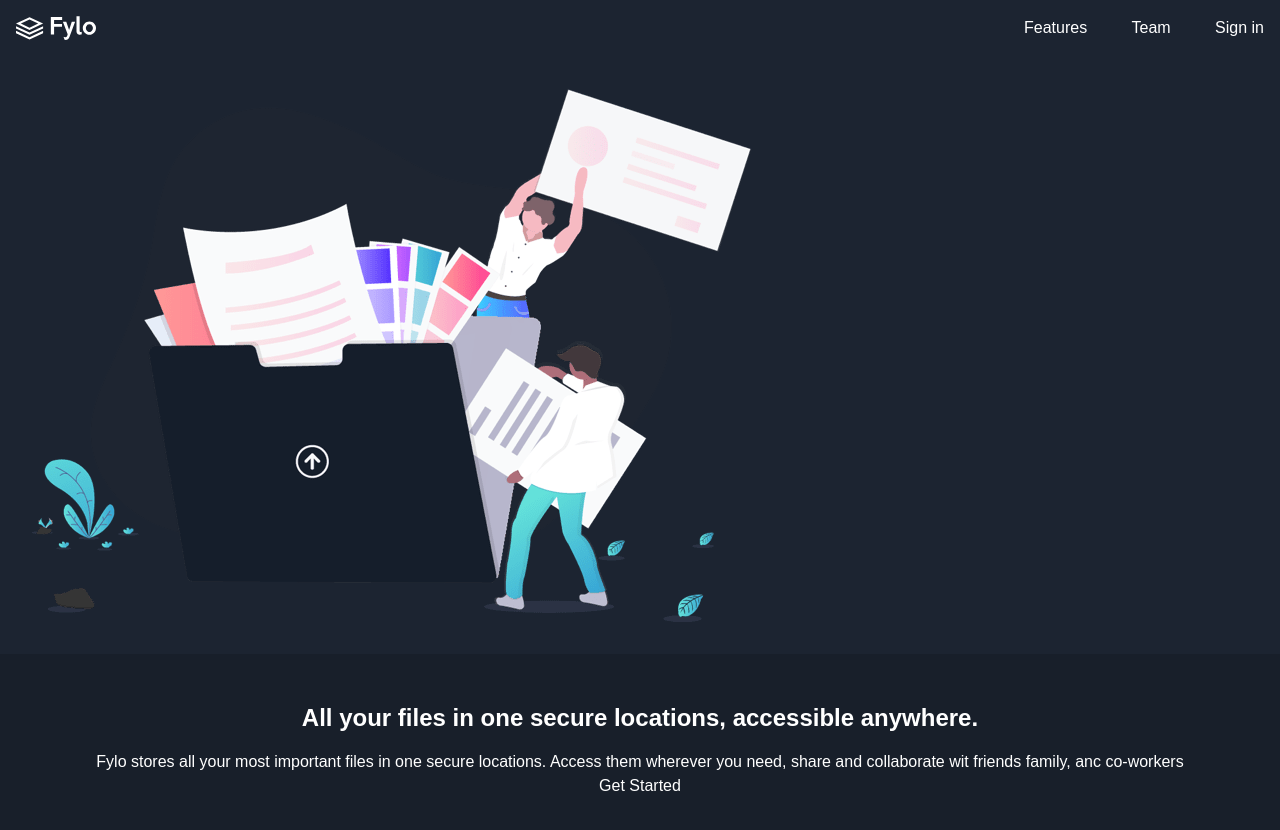
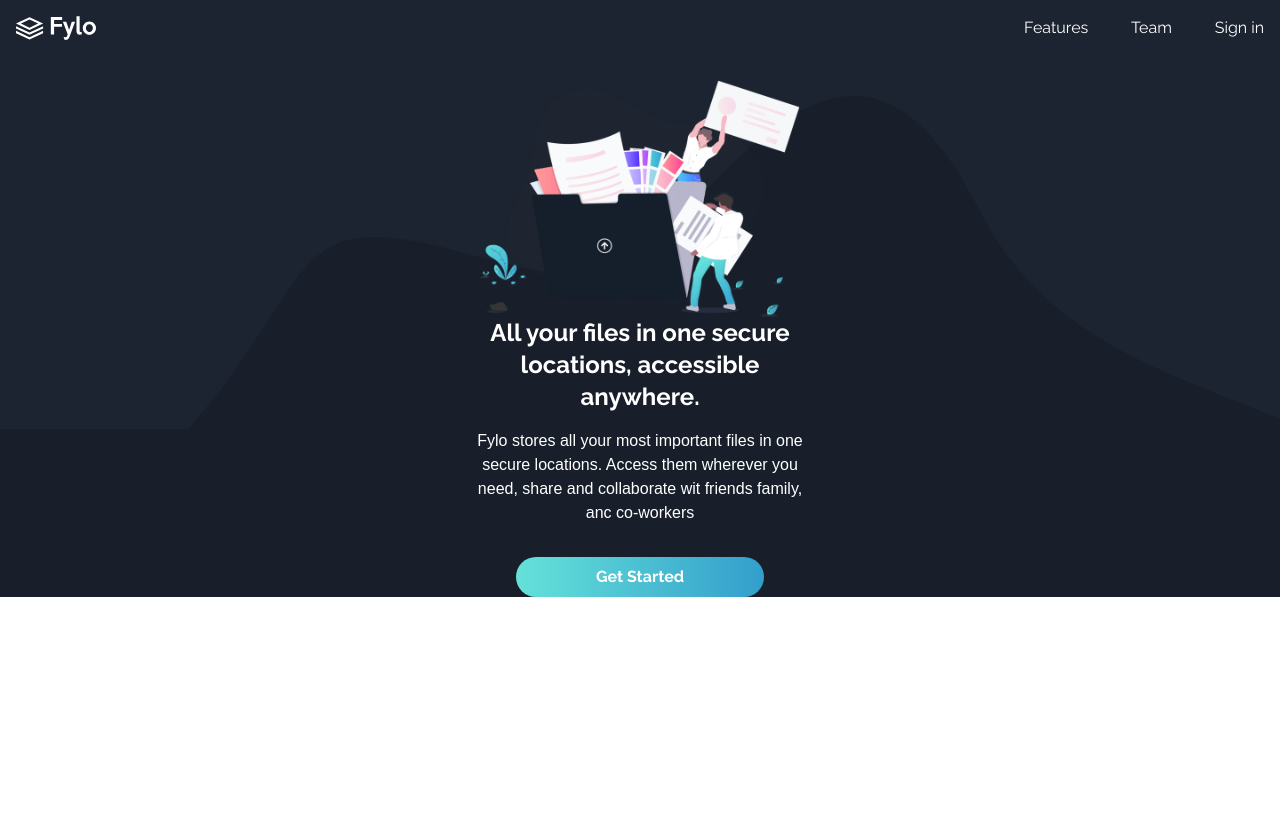
Before and after one commit to mmustaphak/fylo-dark-theme-landing-page, a React (Vite) app: page / in a window 1280 px wide. After the commit the page ends 800 px from the top, so only its background shows below. Built offline with nearby package versions, Linux system fonts and the light colour scheme.

Commit message:
Used raleway font on nav, headers and call to action

```diff
--- a/src/components/Hero.jsx
+++ b/src/components/Hero.jsx
@@ -1,15 +1,13 @@
 import illustrationIntro from "../assets/illustration-intro.png"
 
-const Hero = ()=>{
-    return(
-        <main className={"bg-intro"}>
-            <div className="p-8">
-                <img src={illustrationIntro} className="" alt="" />
-            </div>
-            <div className="p-8  text-white text-center bg-main">
-                <h1 className="my-4 text-2xl font-bold">All your files in one secure locations, accessible anywhere.</h1>
-                <p>Fylo stores all your most important files in one secure locations. Access them wherever you need, share and collaborate wit friends family, anc co-workers</p>
-                <button className="bg-gradient-to-r">Get Started</button>
+const Hero = () => {
+    return (
+        <main className={"bg-intro bg-mobile-curve bg-no-repeat bg-[center_67%] bg-contain pt-6"}>
+            <img src={illustrationIntro} className="max-w-[20rem] mx-auto" alt="" />
+            <h1 className="max-w-[20rem] mx-auto text-center font-raleway text-white text-2xl font-bold">All your files in one secure locations, accessible anywhere.</h1>
+            <div className="mt-4 text-white text-center bg-main">
+                <p className="max-w-[21rem] mx-auto">Fylo stores all your most important files in one secure locations. Access them wherever you need, share and collaborate wit friends family, anc co-workers</p>
+                <button className="mt-8  px-20 py-2 rounded-full font-raleway font-bold bg-gradient-to-r from-call-to-action-gradient1 to-call-to-action-gradient2">Get Started</button>
             </div>
         </main>
     )
--- a/src/components/Nav.jsx
+++ b/src/components/Nav.jsx
@@ -1,7 +1,7 @@
 import logo from "../assets/logo.svg"
 const nav = ()=>{
     return(
-        <nav className="flex items-center justify-between p-4 bg-intro">
+        <nav className="flex font-raleway items-center justify-between p-4 bg-intro">
             <img className="w-20" src={logo} alt="" />
             <ul className="text-white flex justify-between w-[60%] max-w-[15rem]">
                 <li>Features</li>
```
